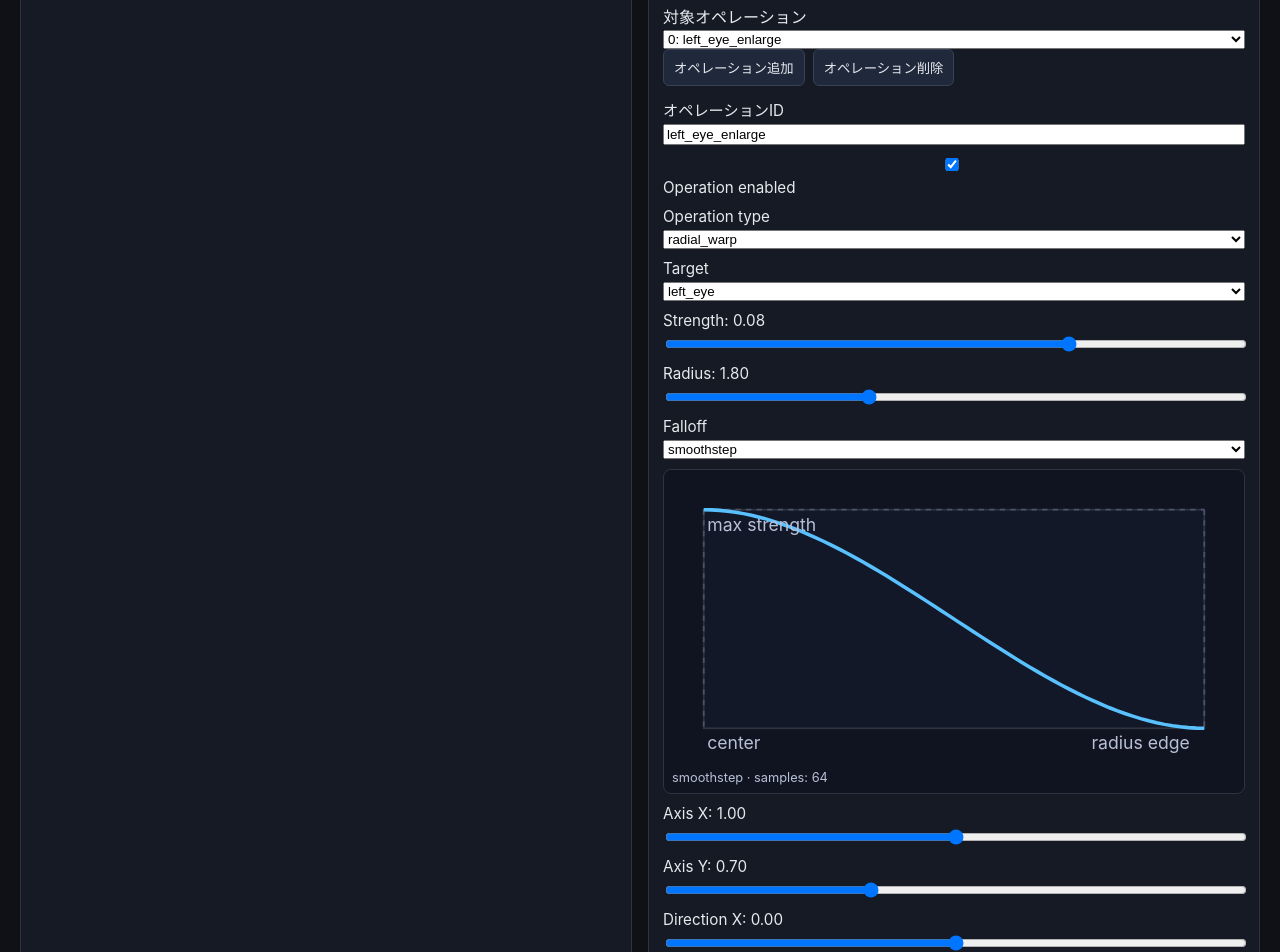
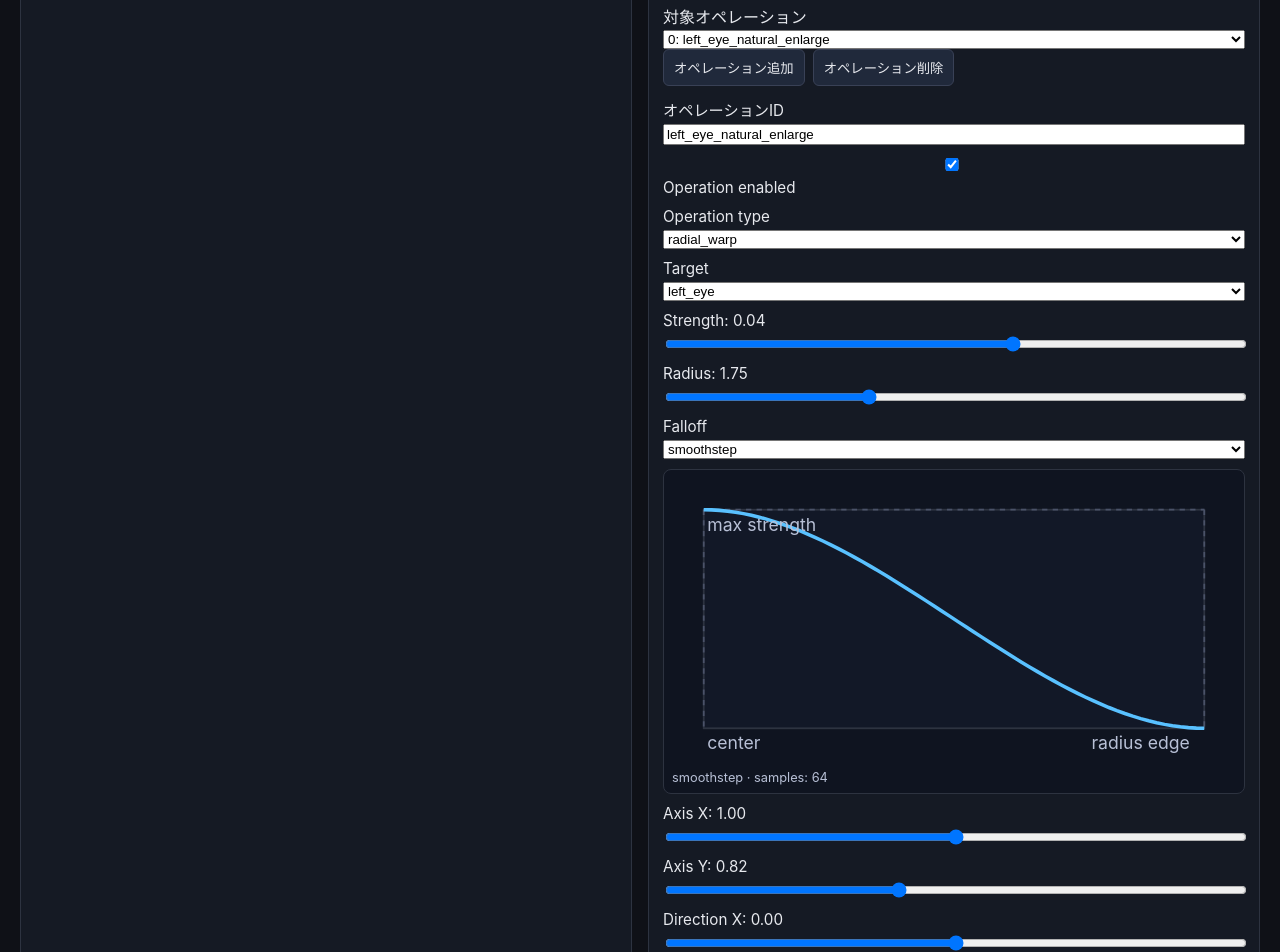
Before and after one commit to officeutq/bae-ar-lab, a React (Vite) app: page / in a window 1280 px wide. Shown: the part 3240-4192 px from the top of the page. Built offline with nearby package versions, Linux system fonts and the light colour scheme.

Commit message:
Add natural_beauty baseline preset and quality evaluation docs

```diff
--- a/src/algorithms/defaultPreset.ts
+++ b/src/algorithms/defaultPreset.ts
@@ -1,165 +1,8 @@
 import type { WarpPreset } from '@app-types/preset';
+import { naturalPreset } from '@algorithms/presets/natural';
 
 export const defaultWarpPreset: WarpPreset = {
-  schemaVersion: 1,
+  ...naturalPreset,
   id: 'default',
   name: 'Default',
-  appearance: {
-    skinSmoothing: {
-      type: 'skin_smoothing',
-      enabled: true,
-      strength: 0.35,
-      radius: 1.0,
-      maskOpacity: 1,
-      showMaskPreview: false,
-    },
-    skinTone: {
-      type: 'skin_tone',
-      enabled: true,
-      brightness: 0.03,
-      saturation: 1.05,
-      warmth: 0.05,
-      blend: 0.6,
-    },
-  },
-  operations: [
-    {
-      id: 'left_eye_enlarge',
-      enabled: true,
-      type: 'radial_warp',
-      target: 'left_eye',
-      strength: 0.08,
-      radius: 1.8,
-      falloff: {
-        type: 'smoothstep',
-      },
-      axis: {
-        x: 1,
-        y: 0.7,
-      },
-      direction: {
-        x: 0,
-        y: 0,
-      },
-      lineStart: { x: 0.3, y: 0.5 },
-      lineEnd: { x: 0.7, y: 0.5 },
-      width: 0.12,
-      polygon: [{ x: 0.3, y: 0.35 }, { x: 0.5, y: 0.25 }, { x: 0.7, y: 0.35 }, { x: 0.65, y: 0.55 }, { x: 0.35, y: 0.55 }],
-    },
-    {
-      id: 'right_eye_enlarge',
-      enabled: true,
-      type: 'radial_warp',
-      target: 'right_eye',
-      strength: 0.08,
-      radius: 1.8,
-      falloff: {
-        type: 'smoothstep',
-      },
-      axis: {
-        x: 1,
-        y: 0.7,
-      },
-      direction: {
-        x: 0,
-        y: 0,
-      },
-      lineStart: { x: 0.3, y: 0.5 },
-      lineEnd: { x: 0.7, y: 0.5 },
-      width: 0.12,
-      polygon: [{ x: 0.3, y: 0.35 }, { x: 0.5, y: 0.25 }, { x: 0.7, y: 0.35 }, { x: 0.65, y: 0.55 }, { x: 0.35, y: 0.55 }],
-    },
-    {
-      id: 'left_face_slim',
-      enabled: true,
-      type: 'line_warp',
-      target: 'left_jaw',
-      strength: 0.05,
-      radius: 1,
-      falloff: { type: 'smoothstep' },
-      axis: { x: 1, y: 1 },
-      direction: { x: 0.03, y: 0 },
-      lineStart: { x: 0.25, y: 0.45 },
-      lineEnd: { x: 0.45, y: 0.72 },
-      width: 0.09,
-      polygon: [{ x: 0.22, y: 0.42 }, { x: 0.42, y: 0.42 }, { x: 0.45, y: 0.7 }, { x: 0.28, y: 0.76 }],
-      binding: {
-        type: 'landmark_line',
-        start: 'left_cheek',
-        end: 'chin',
-      },
-    },
-    {
-      id: 'right_face_slim',
-      enabled: true,
-      type: 'line_warp',
-      target: 'right_jaw',
-      strength: 0.05,
-      radius: 1,
-      falloff: { type: 'smoothstep' },
-      axis: { x: 1, y: 1 },
-      direction: { x: -0.03, y: 0 },
-      lineStart: { x: 0.75, y: 0.45 },
-      lineEnd: { x: 0.55, y: 0.72 },
-      width: 0.09,
-      polygon: [{ x: 0.58, y: 0.42 }, { x: 0.78, y: 0.42 }, { x: 0.72, y: 0.76 }, { x: 0.55, y: 0.7 }],
-      binding: {
-        type: 'landmark_line',
-        start: 'right_cheek',
-        end: 'chin',
-      },
-    },
-    {
-      id: 'left_cheek_lift',
-      enabled: true,
-      type: 'region_warp',
-      target: 'left_cheek',
-      strength: -0.035,
-      radius: 1,
-      falloff: { type: 'smoothstep' },
-      axis: { x: 1, y: 1 },
-      direction: { x: 0, y: -0.8 },
-      lineStart: { x: 0.3, y: 0.5 },
-      lineEnd: { x: 0.7, y: 0.5 },
-      width: 0.06,
-      polygon: [{ x: 0.25, y: 0.45 }, { x: 0.35, y: 0.42 }, { x: 0.4, y: 0.58 }, { x: 0.27, y: 0.63 }],
-      binding: { type: 'landmark_region', region: 'left_cheek' },
-      weightMap: { type: 'radial_gradient', center: { x: 0.33, y: 0.52 }, radius: 0.16 },
-    },
-    {
-      id: 'right_cheek_lift',
-      enabled: true,
-      type: 'region_warp',
-      target: 'right_cheek',
-      strength: -0.035,
-      radius: 1,
-      falloff: { type: 'smoothstep' },
-      axis: { x: 1, y: 1 },
-      direction: { x: 0, y: -0.8 },
-      lineStart: { x: 0.3, y: 0.5 },
-      lineEnd: { x: 0.7, y: 0.5 },
-      width: 0.06,
-      polygon: [{ x: 0.6, y: 0.42 }, { x: 0.73, y: 0.45 }, { x: 0.71, y: 0.63 }, { x: 0.58, y: 0.58 }],
-      binding: { type: 'landmark_region', region: 'right_cheek' },
-      weightMap: { type: 'radial_gradient', center: { x: 0.67, y: 0.52 }, radius: 0.16 },
-    },
-  ],
-  animations: [
-    {
-      id: 'soft_pulse',
-      name: 'Soft Pulse',
-      duration: 2,
-      loop: true,
-      tracks: [
-        {
-          track: 'beauty.intensity',
-          keyframes: [
-            { time: 0, value: 0.8 },
-            { time: 1, value: 1 },
-            { time: 2, value: 0.8 },
-          ],
-        },
-      ],
-    },
-  ],
 };
--- a/src/algorithms/presets/index.ts
+++ b/src/algorithms/presets/index.ts
@@ -5,10 +5,10 @@ import { skinTonePreset } from './skinTone';
 import { softBeautyPreset } from './softBeauty';
 import { strongBeautyPreset } from './strongBeauty';
 
-export type SamplePresetId = 'natural' | 'soft_beauty' | 'strong_beauty' | 'face_slim' | 'skin_tone';
+export type SamplePresetId = 'natural_beauty' | 'soft_beauty' | 'strong_beauty' | 'face_slim' | 'skin_tone';
 
 export const samplePresets: Record<SamplePresetId, { id: SamplePresetId; label: string; preset: WarpPreset }> = {
-  natural: { id: 'natural', label: 'Natural', preset: naturalPreset },
+  natural_beauty: { id: 'natural_beauty', label: 'ナチュラル美顔', preset: naturalPreset },
   soft_beauty: { id: 'soft_beauty', label: 'Soft Beauty', preset: softBeautyPreset },
   strong_beauty: { id: 'strong_beauty', label: 'Strong Beauty', preset: strongBeautyPreset },
   face_slim: { id: 'face_slim', label: 'Face Slim', preset: faceSlimPreset },
--- a/src/algorithms/presets/natural.ts
+++ b/src/algorithms/presets/natural.ts
@@ -1,26 +1,125 @@
 import type { WarpPreset } from '@app-types/preset';
+import { CURRENT_PRESET_SCHEMA_VERSION } from '@engine/presets/presetSchema';
 
 export const naturalPreset: WarpPreset = {
-  schemaVersion: 1,
-  id: 'natural',
-  name: 'Natural',
+  schemaVersion: CURRENT_PRESET_SCHEMA_VERSION,
+  id: 'natural_beauty',
+  name: 'ナチュラル美顔',
+  description: '加工感を抑えた、配信用の標準プリセット',
   appearance: {
     skinSmoothing: {
       type: 'skin_smoothing',
       enabled: true,
-      strength: 0.24,
-      radius: 0.95,
-      maskOpacity: 0.85,
+      strength: 0.22,
+      radius: 0.96,
+      maskOpacity: 0.8,
       showMaskPreview: false,
     },
     skinTone: {
       type: 'skin_tone',
       enabled: true,
-      brightness: 0.02,
-      saturation: 1.03,
-      warmth: 0.03,
-      blend: 0.5,
+      brightness: 0.01,
+      saturation: 1.02,
+      warmth: 0.02,
+      blend: 0.28,
     },
   },
-  operations: [],
+  operations: [
+    {
+      id: 'left_eye_natural_enlarge',
+      enabled: true,
+      type: 'radial_warp',
+      target: 'left_eye',
+      strength: 0.04,
+      radius: 1.75,
+      falloff: { type: 'smoothstep' },
+      axis: { x: 1, y: 0.82 },
+      direction: { x: 0, y: 0 },
+      lineStart: { x: 0.3, y: 0.5 },
+      lineEnd: { x: 0.7, y: 0.5 },
+      width: 0.12,
+      polygon: [],
+      weightMap: { type: 'radial_gradient', center: { x: 0.5, y: 0.5 }, radius: 0.82 },
+    },
+    {
+      id: 'right_eye_natural_enlarge',
+      enabled: true,
+      type: 'radial_warp',
+      target: 'right_eye',
+      strength: 0.04,
+      radius: 1.75,
+      falloff: { type: 'smoothstep' },
+      axis: { x: 1, y: 0.82 },
+      direction: { x: 0, y: 0 },
+      lineStart: { x: 0.3, y: 0.5 },
+      lineEnd: { x: 0.7, y: 0.5 },
+      width: 0.12,
+      polygon: [],
+      weightMap: { type: 'radial_gradient', center: { x: 0.5, y: 0.5 }, radius: 0.82 },
+    },
+    {
+      id: 'nose_refine',
+      enabled: true,
+      type: 'radial_warp',
+      target: 'nose',
+      strength: -0.025,
+      radius: 1.2,
+      falloff: { type: 'smoothstep' },
+      axis: { x: 0.82, y: 1 },
+      direction: { x: 0, y: 0 },
+      lineStart: { x: 0.45, y: 0.35 },
+      lineEnd: { x: 0.55, y: 0.65 },
+      width: 0.09,
+      polygon: [],
+      weightMap: { type: 'radial_gradient', center: { x: 0.5, y: 0.5 }, radius: 0.75 },
+    },
+    {
+      id: 'mouth_natural_refine',
+      enabled: true,
+      type: 'radial_warp',
+      target: 'mouth',
+      strength: 0.02,
+      radius: 1.1,
+      falloff: { type: 'smoothstep' },
+      axis: { x: 1.05, y: 0.95 },
+      direction: { x: 0, y: 0 },
+      lineStart: { x: 0.36, y: 0.62 },
+      lineEnd: { x: 0.64, y: 0.62 },
+      width: 0.08,
+      polygon: [],
+      weightMap: { type: 'radial_gradient', center: { x: 0.5, y: 0.56 }, radius: 0.72 },
+    },
+    {
+      id: 'left_jaw_natural_slim',
+      enabled: true,
+      type: 'line_warp',
+      target: 'left_jaw',
+      strength: 0.04,
+      radius: 1,
+      falloff: { type: 'smoothstep' },
+      axis: { x: 1, y: 1 },
+      direction: { x: 0.02, y: 0 },
+      lineStart: { x: 0.25, y: 0.47 },
+      lineEnd: { x: 0.46, y: 0.73 },
+      width: 0.1,
+      polygon: [],
+      binding: { type: 'landmark_line', start: 'left_cheek', end: 'chin' },
+    },
+    {
+      id: 'right_jaw_natural_slim',
+      enabled: true,
+      type: 'line_warp',
+      target: 'right_jaw',
+      strength: 0.04,
+      radius: 1,
+      falloff: { type: 'smoothstep' },
+      axis: { x: 1, y: 1 },
+      direction: { x: -0.02, y: 0 },
+      lineStart: { x: 0.75, y: 0.47 },
+      lineEnd: { x: 0.54, y: 0.73 },
+      width: 0.1,
+      polygon: [],
+      binding: { type: 'landmark_line', start: 'right_cheek', end: 'chin' },
+    },
+  ],
 };
--- a/src/ui/panels/ControlPanel.tsx
+++ b/src/ui/panels/ControlPanel.tsx
@@ -116,7 +116,7 @@ export function ControlPanel(props: Props) {
             }}
           >
             <option value="">-- サンプルプリセットを選択 --</option>
-            <option value="natural">ナチュラル</option>
+            <option value="natural_beauty">ナチュラル美顔</option>
             <option value="soft_beauty">ソフトビューティー</option>
             <option value="strong_beauty">ストロングビューティー</option>
             <option value="face_slim">輪郭補正</option>
```
Also changed, not shown: 2 other files (tests, documents, lock files or other folders).
